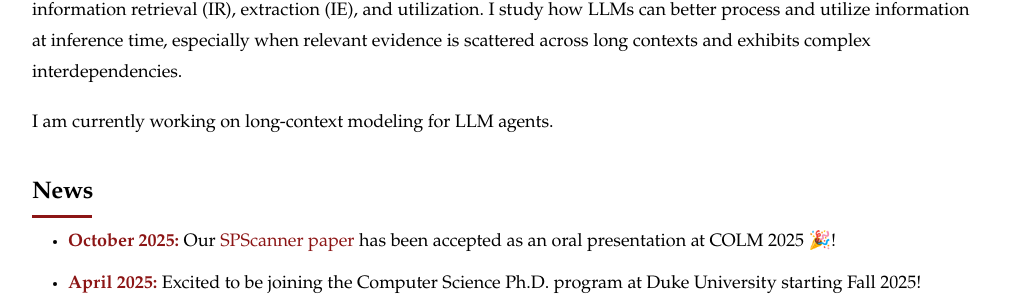
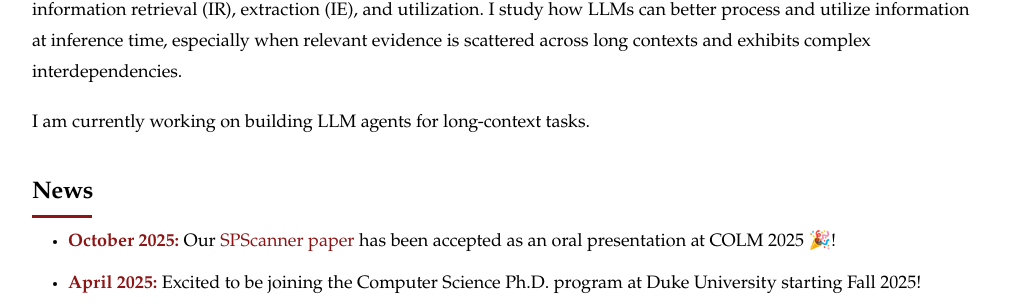
Before and after one commit to weilicao/weilicao.github.io, a Jekyll site: the page built from index.html, in a window 1280 px wide. Shown: the part 478-782 px from the top of the page, without its empty margins (133-1146 px from the left). Built offline with Jekyll 4.4.1, drawn with Linux system fonts in a browser that asks for light colours.

Commit message:
Update description of current work on LLM agents
Signed-off-by: Weili Cao <64980345+weilicao@users.noreply.github.com>

```diff
--- a/index.html
+++ b/index.html
@@ -18,7 +18,7 @@ description: Weili Cao's personal academic website
         </p>
 
         <p>
-        I am currently working on long-context modeling for LLM agents.
+        I am currently working on building LLM agents for long-context tasks.
         </p>
     </section>
 
```
